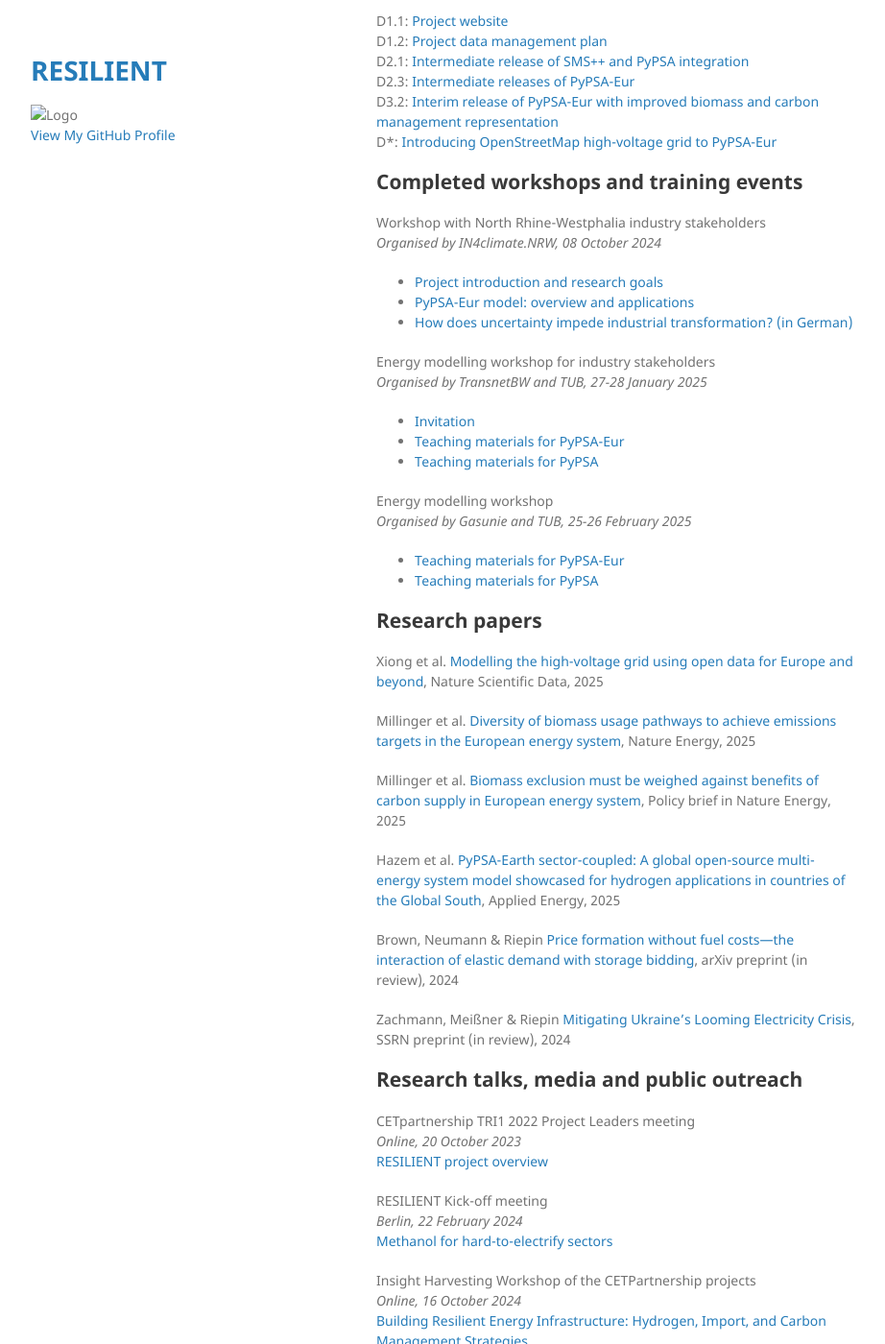
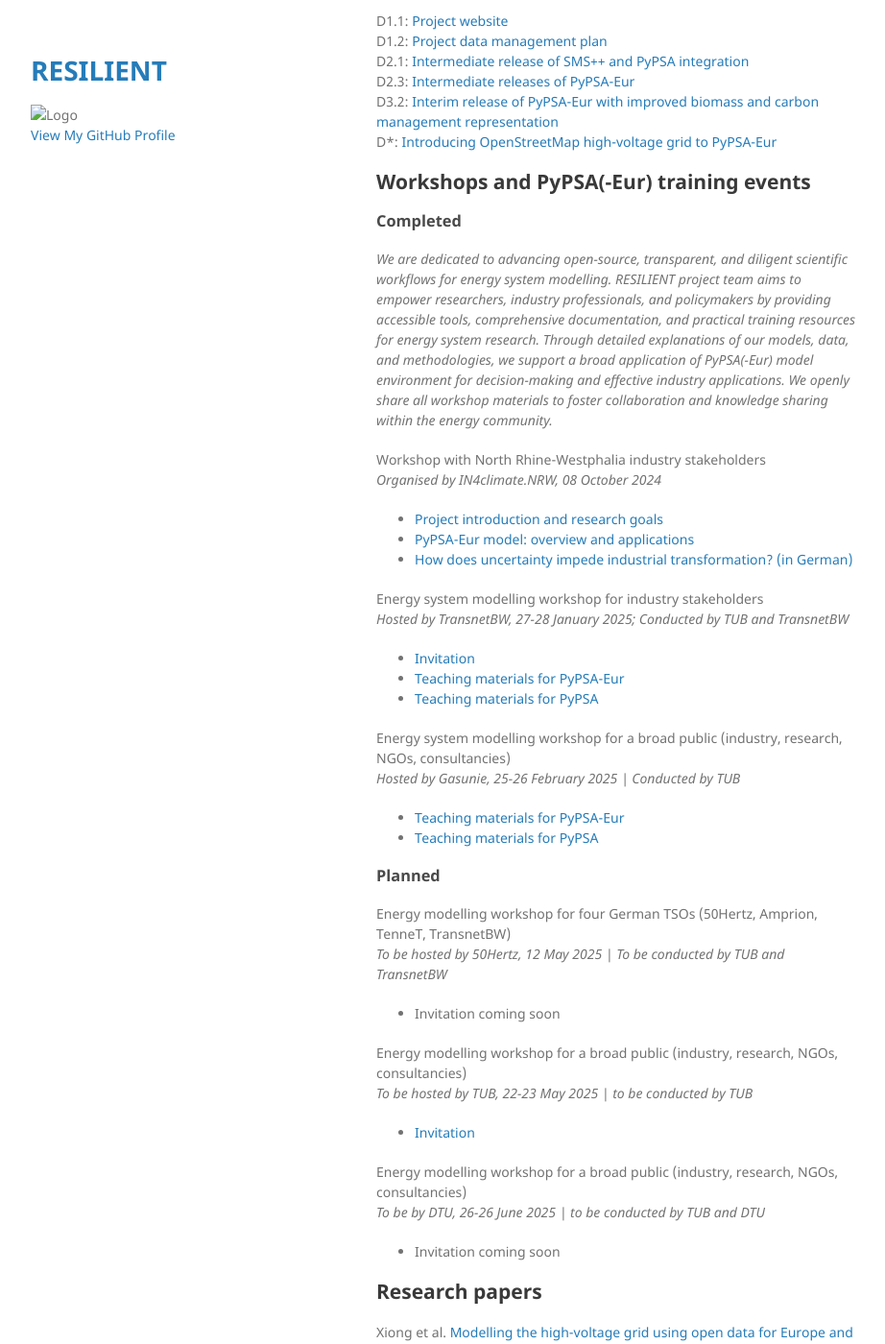
Before and after one commit to resilient-project/resilient-project.github.io, a Jekyll site: the page built from index.md, in a window 1280 px wide and 1400 px high, scrolled down 1131 px. Shown: the whole window at 96% size, without its empty margins (178-1100 px from the left). Built offline with Jekyll 4.4.1, drawn with Linux system fonts in a browser that asks for light colours; our own code applies the rules of GitHub Pages for plain Markdown files.

Commit message:
update workshops, add many

```diff
--- a/index.md
+++ b/index.md
@@ -32,7 +32,11 @@ D2.3: [Intermediate releases of PyPSA-Eur](https://pypsa-eur.readthedocs.io/en/l
 D3.2: [Interim release of PyPSA-Eur with improved biomass and carbon management representation](https://github.com/PyPSA/pypsa-eur/tree/v0.12.0)\
 D*: [Introducing OpenStreetMap high-voltage grid to PyPSA-Eur](https://github.com/PyPSA/pypsa-eur/pull/1079)
 
-## Completed workshops and training events
+## Workshops and PyPSA(-Eur) training events
+
+### Completed
+
+*We are dedicated to advancing open-source, transparent, and diligent scientific workflows for energy system modelling. RESILIENT project team aims to empower researchers, industry professionals, and policymakers by providing accessible tools, comprehensive documentation, and practical training resources for energy system research. Through detailed explanations of our models, data, and methodologies, we support a broad application of PyPSA(-Eur) model environment for decision-making and effective industry applications. We openly share all workshop materials to foster collaboration and knowledge sharing within the energy community.*
 
 Workshop with North Rhine-Westphalia industry stakeholders\
 *Organised by IN4climate.NRW, 08 October 2024*
@@ -40,17 +44,30 @@ Workshop with North Rhine-Westphalia industry stakeholders\
 - [PyPSA-Eur model: overview and applications](https://resilient-project.github.io/static/uploads/Modellanwendung-PyPSA-Eur-TUB.pdf)
 - [How does uncertainty impede industrial transformation? (in German)](https://resilient-project.github.io/static/uploads/stakeholderworkshop_FraunhoferISI.pdf)
 
-
-Energy modelling workshop for industry stakeholders\
-*Organised by TransnetBW and TUB, 27-28 January 2025*
+Energy system modelling workshop for industry stakeholders\
+*Hosted by TransnetBW, 27-28 January 2025; Conducted by TUB and TransnetBW*
 - [Invitation](https://www.linkedin.com/feed/update/urn:li:activity:7274361929098317824/)
 - [Teaching materials for PyPSA-Eur](https://docs.google.com/presentation/d/1jqMp5ZYhTRi6gNDoa1UgDzGFLU5ifxeLgfW0R8FBTB4)
 - [Teaching materials for PyPSA](https://irieo.github.io/workshop-pypsa-transnetbw/intro.html)
 
-Energy modelling workshop\
-*Organised by Gasunie and TUB, 25-26 February 2025*
+Energy system modelling workshop for a broad public (industry, research, NGOs, consultancies)\
+*Hosted by Gasunie, 25-26 February 2025 | Conducted by TUB*
 - [Teaching materials for PyPSA-Eur](https://docs.google.com/presentation/d/12FQCupOkddtNy6psd9M01N4_hmblauad0gaH1bLJB3o/edit#slide=id.g1ec455a5967_0_0)
 - [Teaching materials for PyPSA](https://fneum.github.io/gasunie-workshop/intro.html)
+
+### Planned
+
+Energy modelling workshop for four German TSOs (50Hertz, Amprion, TenneT, TransnetBW)\
+*To be hosted by 50Hertz, 12 May 2025 | To be conducted by TUB and TransnetBW*
+- Invitation coming soon
+
+Energy modelling workshop for a broad public (industry, research, NGOs, consultancies)\
+*To be hosted by TUB, 22-23 May 2025 | to be conducted by TUB*
+- [Invitation](https://www.linkedin.com/posts/fabian-neumann-renewables_pypsa-eur-workshop-at-tu-berlin-activity-7309188508894543873-Ycsq?utm_source=share&utm_medium=member_desktop&rcm=ACoAADhk2oEBLgmYCVN1a_pvp6Q2ezECxNhJekw)
+
+Energy modelling workshop for a broad public (industry, research, NGOs, consultancies)\
+*To be by DTU, 26-26 June 2025 | to be conducted by TUB and DTU*
+- Invitation coming soon
 
 
 ## Research papers
```
